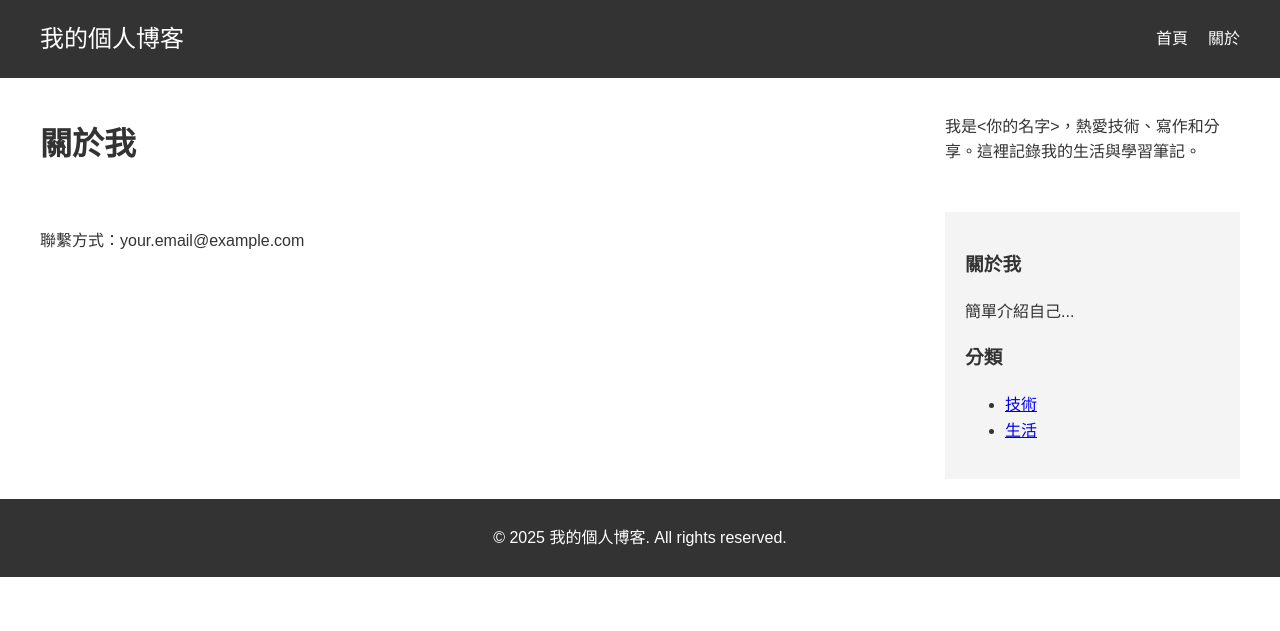
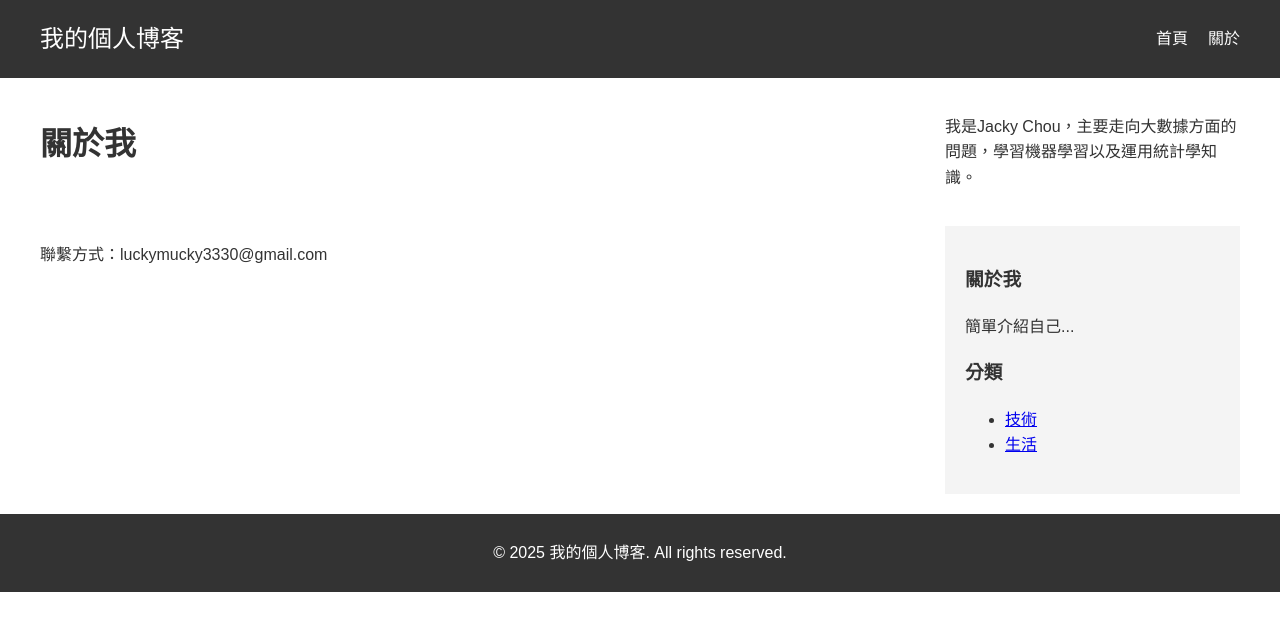
Before and after one commit to nPoKhappy/nPoKhappy.github.io, a Jekyll site: the page built from about.html, in a window 1280 px wide. Shown: the top 631 px of the page. Built offline with Jekyll 4.4.1, drawn with Linux system fonts in a browser that asks for light colours.

Commit message:
about.html change

```diff
--- a/about.html
+++ b/about.html
@@ -3,5 +3,5 @@ layout: default
 title: 關於我
 ---
 <h1>關於我</h1>
-<p>我是<你的名字>，熱愛技術、寫作和分享。這裡記錄我的生活與學習筆記。</p>
-<p>聯繫方式：your.email@example.com</p>
+<p>我是Jacky Chou，主要走向大數據方面的問題，學習機器學習以及運用統計學知識。</p>
+<p>聯繫方式：luckymucky3330@gmail.com</p>
```
